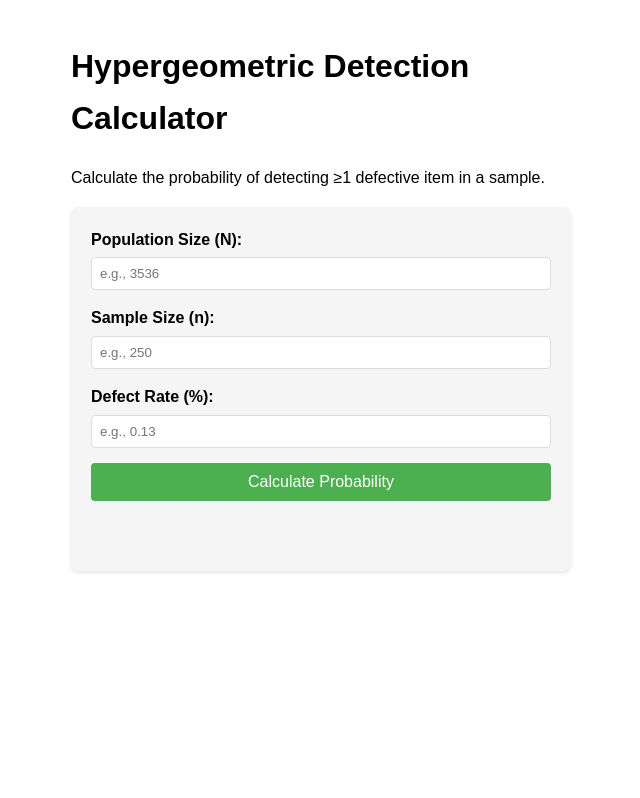
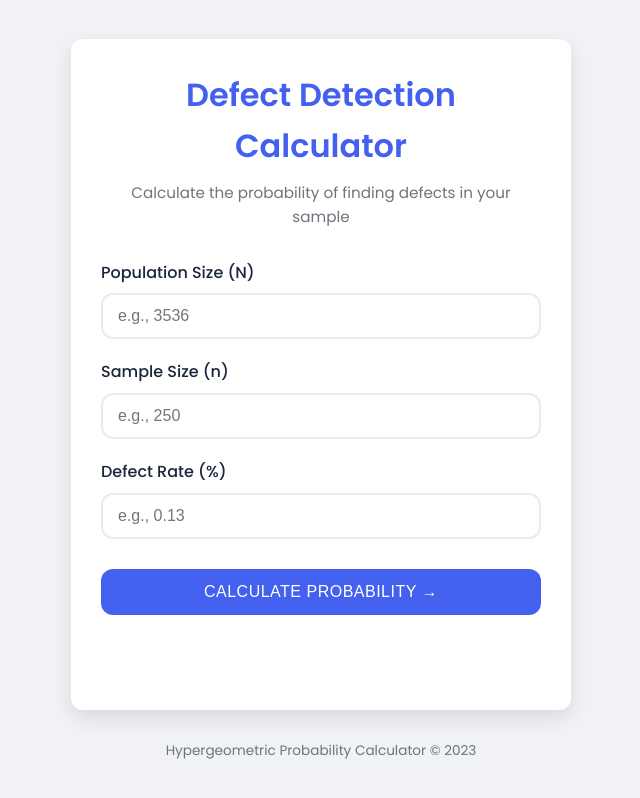
Before and after one commit to JoeZenOne-Two-Three/HypergeometricDetect, a plain HTML site: page index.html in a window 1280 px wide. Shown: the whole page, without its empty margins (319-959 px from the left). Drawn offline with Linux system fonts and the light colour scheme.

Commit message:
Update index.html
GUI update

```diff
--- a/index.html
+++ b/index.html
@@ -4,87 +4,221 @@
     <meta charset="UTF-8">
     <meta name="viewport" content="width=device-width, initial-scale=1.0">
     <title>Hypergeometric Detection Calculator</title>
+    <link href="https://fonts.googleapis.com/css2?family=Poppins:wght@300;400;500;600&display=swap" rel="stylesheet">
     <style>
+        :root {
+            --primary: #4361ee;
+            --primary-light: #4895ef;
+            --secondary: #3f37c9;
+            --dark: #1b263b;
+            --light: #f8f9fa;
+            --success: #4cc9f0;
+            --error: #f72585;
+            --border-radius: 12px;
+            --box-shadow: 0 8px 20px rgba(0,0,0,0.1);
+            --transition: all 0.3s ease;
+        }
+
+        * {
+            box-sizing: border-box;
+            margin: 0;
+            padding: 0;
+        }
+
         body {
-            font-family: Arial, sans-serif;
+            font-family: 'Poppins', sans-serif;
+            background-color: #f0f2f5;
+            color: var(--dark);
+            line-height: 1.6;
+            padding: 20px;
+            min-height: 100vh;
+            display: flex;
+            flex-direction: column;
+            align-items: center;
+            justify-content: center;
+        }
+
+        .container {
+            width: 100%;
             max-width: 500px;
             margin: 0 auto;
-            padding: 20px;
-            line-height: 1.6;
         }
+
         .calculator {
-            background-color: #f5f5f5;
-            padding: 20px;
-            border-radius: 8px;
-            box-shadow: 0 2px 4px rgba(0,0,0,0.1);
+            background: white;
+            border-radius: var(--border-radius);
+            box-shadow: var(--box-shadow);
+            padding: 30px;
+            margin-bottom: 30px;
+            transition: var(--transition);
         }
+
+        .calculator:hover {
+            box-shadow: 0 10px 25px rgba(0,0,0,0.15);
+        }
+
+        h1 {
+            color: var(--primary);
+            text-align: center;
+            margin-bottom: 10px;
+            font-weight: 600;
+        }
+
+        .subtitle {
+            text-align: center;
+            color: #6c757d;
+            margin-bottom: 30px;
+            font-size: 0.95rem;
+        }
+
         .input-group {
-            margin-bottom: 15px;
+            margin-bottom: 20px;
         }
+
         label {
             display: block;
-            margin-bottom: 5px;
-            font-weight: bold;
+            margin-bottom: 8px;
+            font-weight: 500;
+            color: var(--dark);
         }
+
         input {
             width: 100%;
-            padding: 8px;
-            border: 1px solid #ddd;
-            border-radius: 4px;
-            box-sizing: border-box;
+            padding: 12px 15px;
+            border: 2px solid #e9ecef;
+            border-radius: var(--border-radius);
+            font-size: 1rem;
+            transition: var(--transition);
         }
+
+        input:focus {
+            border-color: var(--primary-light);
+            outline: none;
+            box-shadow: 0 0 0 3px rgba(67, 97, 238, 0.2);
+        }
+
         button {
-            background-color: #4CAF50;
+            background-color: var(--primary);
             color: white;
-            padding: 10px 15px;
+            padding: 14px;
             border: none;
-            border-radius: 4px;
+            border-radius: var(--border-radius);
             cursor: pointer;
-            font-size: 16px;
+            font-size: 1rem;
+            font-weight: 500;
             width: 100%;
+            transition: var(--transition);
+            margin-top: 10px;
+            text-transform: uppercase;
+            letter-spacing: 0.5px;
         }
+
         button:hover {
-            background-color: #45a049;
+            background-color: var(--secondary);
+            transform: translateY(-2px);
         }
+
+        button:active {
+            transform: translateY(0);
+        }
+
         #result {
-            margin-top: 20px;
-            padding: 15px;
-            border-radius: 4px;
-            font-size: 18px;
+            margin-top: 25px;
+            padding: 20px;
+            border-radius: var(--border-radius);
+            font-size: 1rem;
+            line-height: 1.5;
+            opacity: 0;
+            height: 0;
+            overflow: hidden;
+            transition: all 0.4s ease;
         }
+
+        #result.show {
+            opacity: 1;
+            height: auto;
+            padding: 20px;
+        }
+
         .success {
-            background-color: #dff0d8;
-            color: #3c763d;
+            background-color: rgba(76, 201, 240, 0.1);
+            border-left: 4px solid var(--success);
+            color: var(--dark);
         }
+
         .error {
-            background-color: #f2dede;
-            color: #a94442;
+            background-color: rgba(247, 37, 133, 0.1);
+            border-left: 4px solid var(--error);
+            color: var(--dark);
+        }
+
+        .result-value {
+            font-weight: 600;
+            color: var(--primary);
+            font-size: 1.1rem;
+        }
+
+        .footer {
+            text-align: center;
+            color: #6c757d;
+            font-size: 0.85rem;
+            margin-top: 30px;
+        }
+
+        @media (max-width: 600px) {
+            .calculator {
+                padding: 20px;
+            }
+
+            h1 {
+                font-size: 1.5rem;
+            }
         }
     </style>
 </head>
 <body>
-    <h1>Hypergeometric Detection Calculator</h1>
-    <p>Calculate the probability of detecting ≥1 defective item in a sample.</p>
+    <div class="container">
+        <div class="calculator">
+            <h1>Defect Detection Calculator</h1>
+            <p class="subtitle">Calculate the probability of finding defects in your sample</p>
 
-    <div class="calculator">
             <div class="input-group">
-            <label for="population">Population Size (N):</label>
+                <label for="population">Population Size (N)</label>
                 <input type="number" id="population" placeholder="e.g., 3536">
             </div>
+
             <div class="input-group">
-            <label for="sample">Sample Size (n):</label>
+                <label for="sample">Sample Size (n)</label>
                 <input type="number" id="sample" placeholder="e.g., 250">
             </div>
+
             <div class="input-group">
-            <label for="defect-rate">Defect Rate (%):</label>
+                <label for="defect-rate">Defect Rate (%)</label>
                 <input type="number" id="defect-rate" step="0.01" placeholder="e.g., 0.13">
             </div>
-        <button id="calculate-btn">Calculate Probability</button>
+
+            <button id="calculate-btn">
+                Calculate Probability
+                <span id="btn-arrow">→</span>
+            </button>
+
             <div id="result"></div>
+        </div>
+
+        <p class="footer">Hypergeometric Probability Calculator © 2023</p>
     </div>
 
     <script>
         document.getElementById('calculate-btn').addEventListener('click', function() {
+            // Get elements
+            const resultDiv = document.getElementById('result');
+            const btnArrow = document.getElementById('btn-arrow');
+
+            // Reset UI
+            resultDiv.className = '';
+            resultDiv.innerHTML = '';
+            btnArrow.textContent = '→';
+
             // Get input values
             const N = parseInt(document.getElementById('population').value);
             const n = parseInt(document.getElementById('sample').value);
@@ -116,17 +250,32 @@
                 return;
             }
 
+            // Show loading state
+            btnArrow.textContent = '...';
+
+            // Calculate with slight delay for better UX
+            setTimeout(() => {
                 // Simple approximation that works for most cases
                 const probability = (1 - Math.pow((N - D)/N, n)) * 100;
 
-            showResult(`Probability of detecting ≥1 defect: <strong>${probability.toFixed(2)}%</strong><br>
-                      (Population: ${N}, Sample: ${n}, Defectives: ${D})`, 'success');
+                showResult(
+                    `For a population of <strong>${N.toLocaleString()}</strong> with <strong>${D}</strong> defectives:<br><br>
+                    Testing <strong>${n.toLocaleString()}</strong> items gives a:<br><br>
+                    <span class="result-value">${probability.toFixed(2)}%</span> probability of detecting ≥1 defect`,
+                    'success'
+                );
+
+                btnArrow.textContent = '✓';
+            }, 300);
         });
 
         function showResult(message, type) {
             const element = document.getElementById('result');
             element.innerHTML = message;
-            element.className = type;
+            element.className = type + ' show';
+
+            // Scroll to result
+            element.scrollIntoView({ behavior: 'smooth', block: 'nearest' });
         }
     </script>
 </body>
```
Lines whose indentation alone changed are shown as unchanged.
